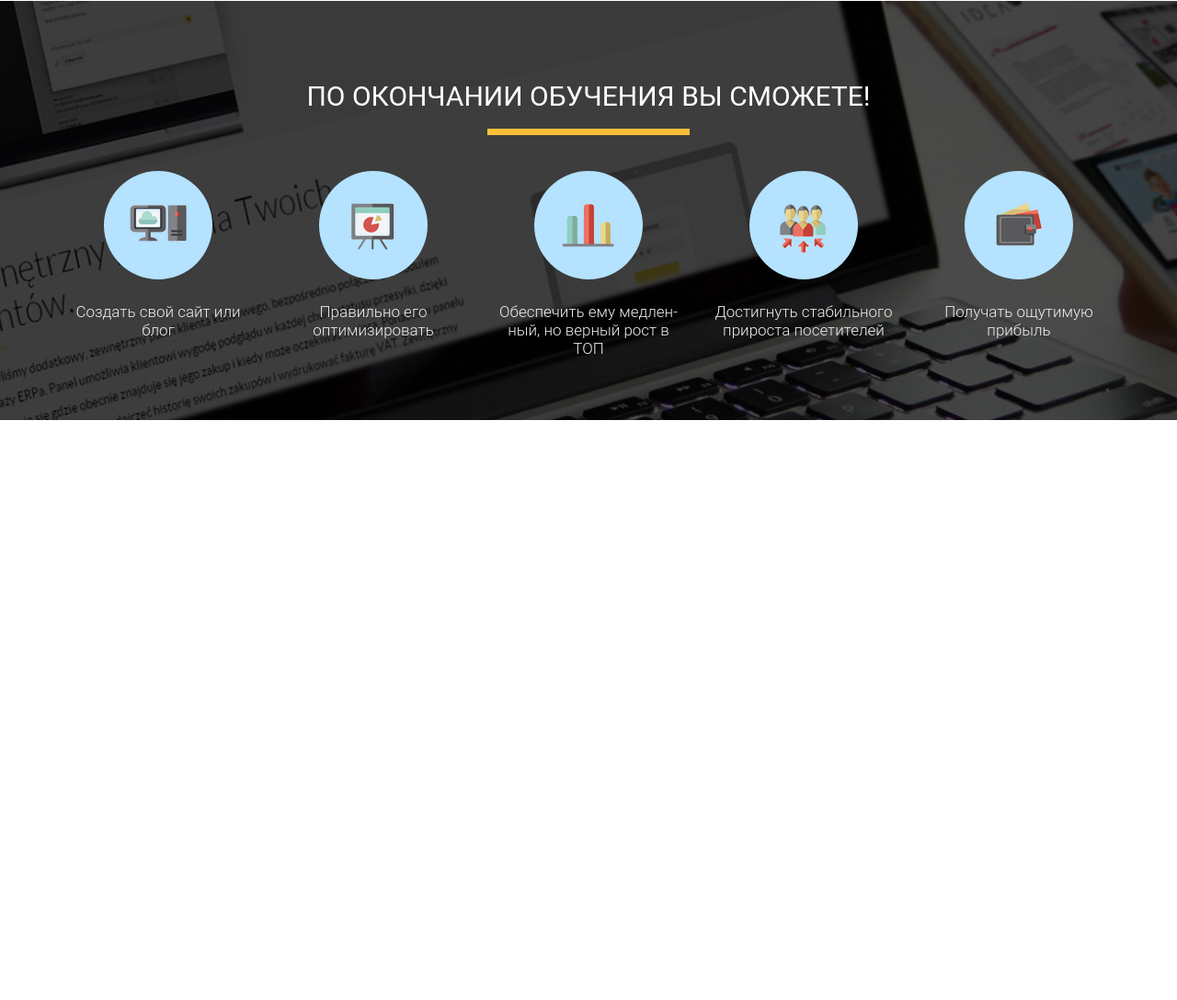
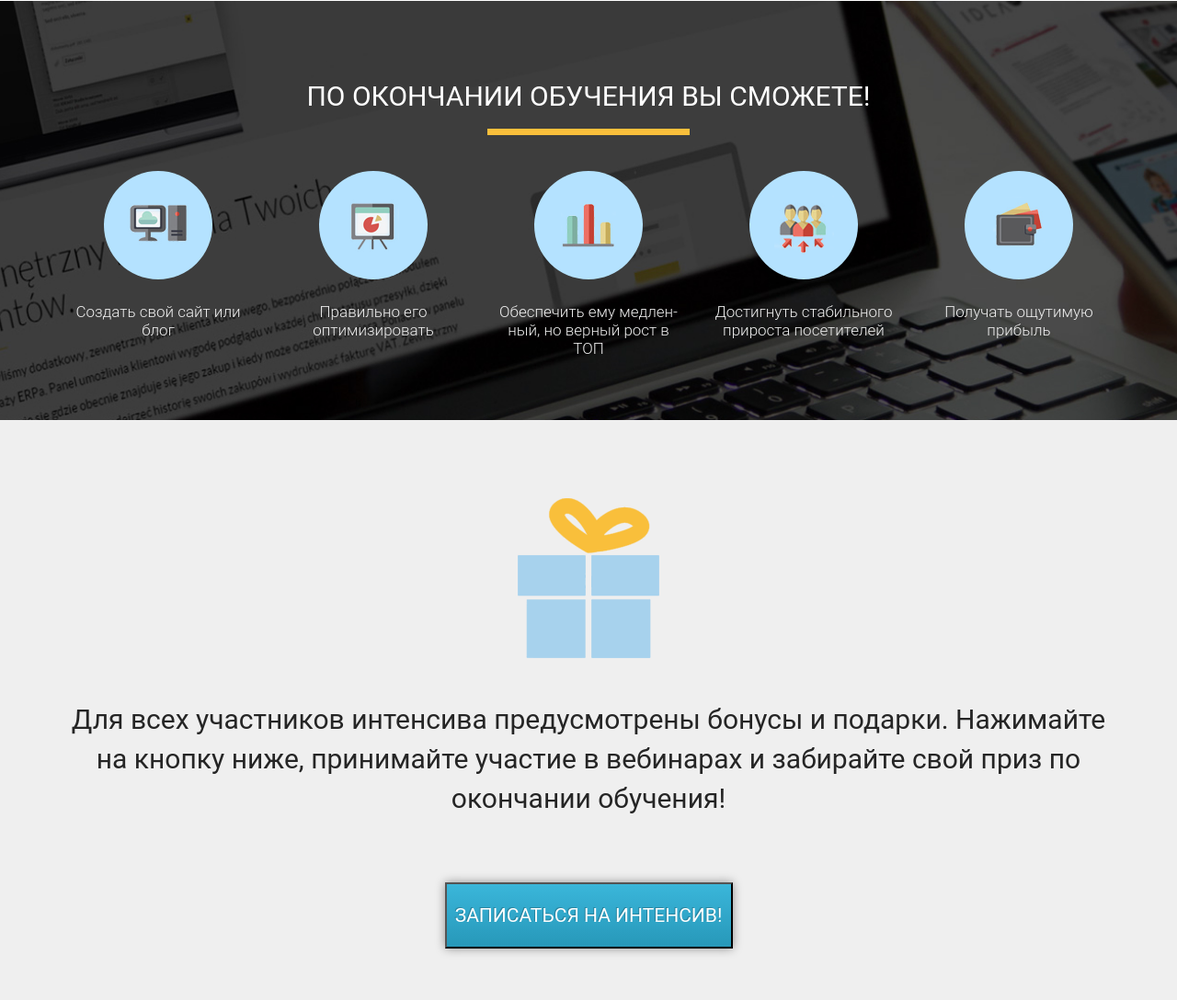
Before and after one commit to sky7way/Wordpress_intansive, a plain HTML site: page index.html in a window 1280 px wide. Shown: the part 2044-3132 px from the top of the page at 92% size. Before the commit the page ends 2501 px from the top, so only its background shows below. Drawn offline with Linux system fonts and the light colour scheme.

Commit message:
fourth_section

```diff
--- a/index.html
+++ b/index.html
@@ -118,5 +118,17 @@
             </div>
         </div>
     </section>
+
+    <section class="bonus">
+        <div class="container">
+            <img src="/src/icons/gift.png" alt="present" class="bonus_img">
+
+            <div class="bonus_text">
+                Для всех участников интенсива предусмотрены бонусы и подарки. Нажимайте на кнопку ниже, принимайте участие в вебинарах и забирайте свой приз по окончании обучения!
+            </div>
+
+            <button class="bonus_btn">Записаться на интенсив!</button>
+        </div>
+    </section>
 </body>
 </html>
--- a/src/css/style.css
+++ b/src/css/style.css
@@ -80,7 +80,7 @@ h2.title {
     text-transform: uppercase;
     }
 
-.promo .promo_btn {
+.promo .promo_btn, .bonus .bonus_btn {
     display: block;
     margin: 0 auto;
     margin-top: 70px;
@@ -253,3 +253,27 @@ h2.title {
     font-size: 17px;
     line-height: 20px;
 }
+
+.bonus {
+    background: #EFEFEF;
+    padding: 85px 0 88px 0;
+    min-height: 631px;height: 631px;
+}
+
+.bonus .bonus_img {
+    display: block;
+    margin: 0 auto;
+    width: 154px;
+    height: 174px;
+}
+
+.bonus .bonus_text {
+    color: #252525;
+    margin-top: 45px;
+    font-family: 'Roboto';
+    font-style: normal;
+    font-weight: 400;
+    font-size: 30px;
+    line-height: 43px;
+    text-align: center;
+}
```
Also changed, not shown: src/icons/gift.jpg (deleted), src/icons/gift.png (added).
